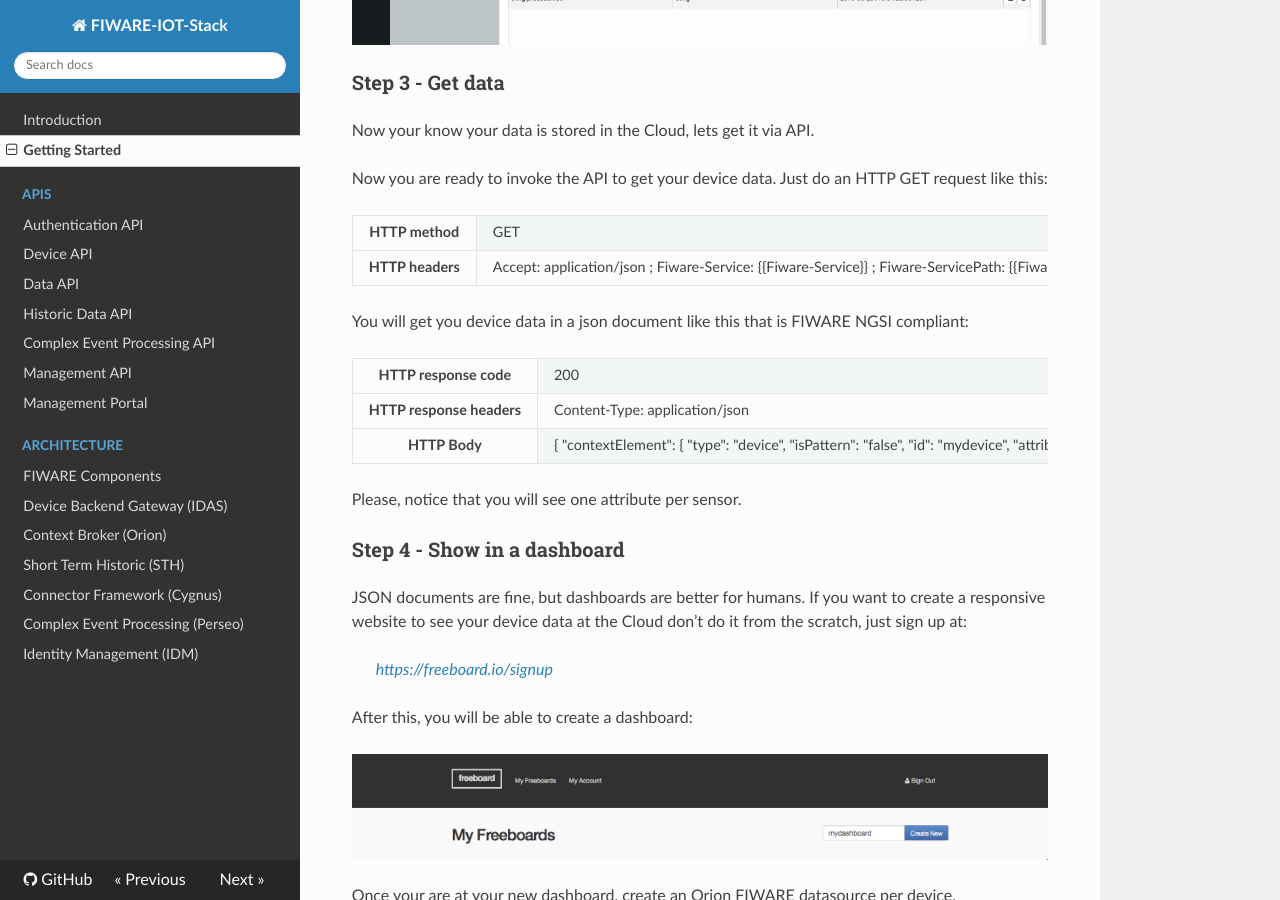
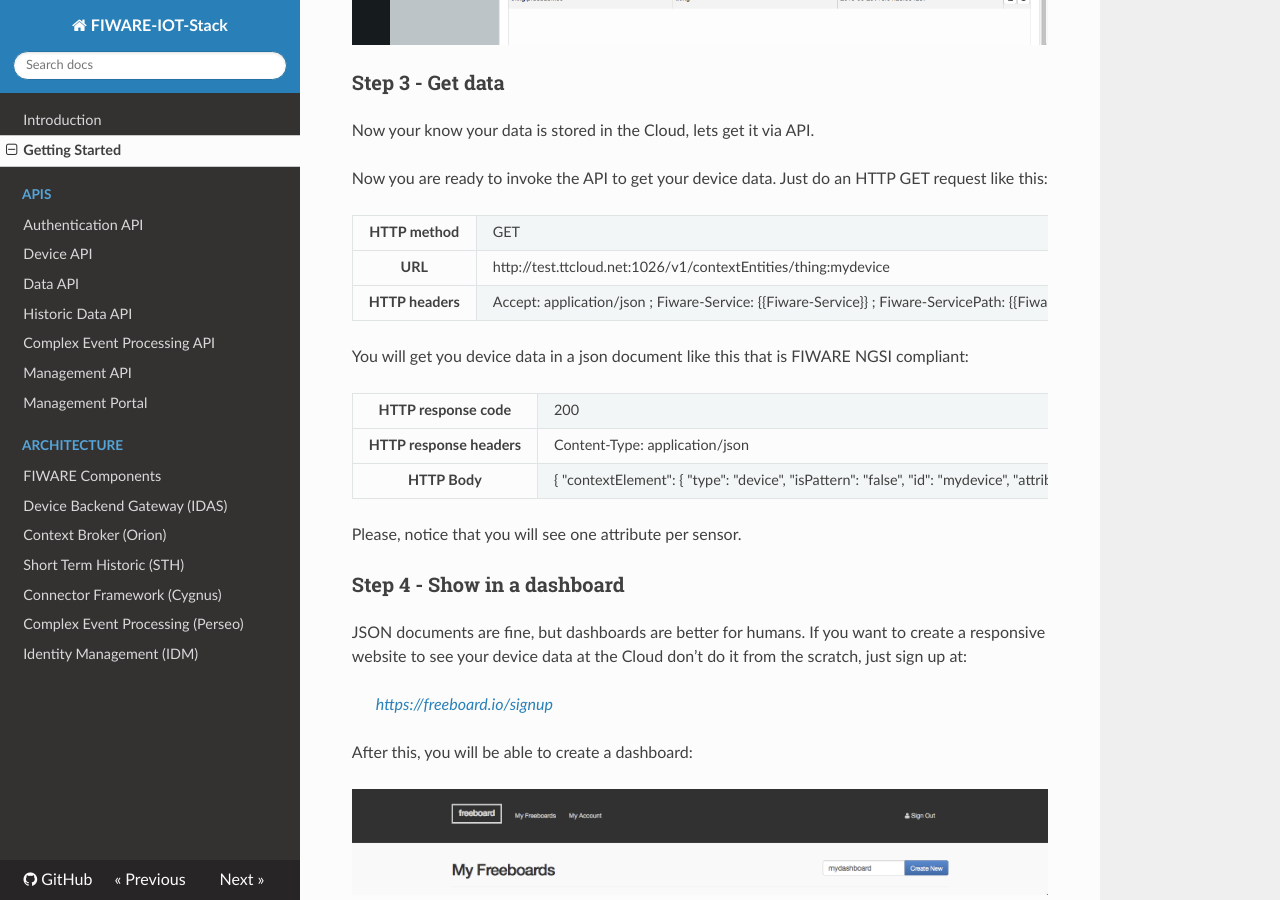
Before and after one commit to telefonicaid/thinking-cities, an MkDocs documentation site: the page built from docs/quickguide.md, in a window 1280 px wide and 900 px high, scrolled down 1945 px. Built offline with MkDocs 1.6.1, drawn with Linux system fonts in a browser that asks for light colours; nearby versions of some CDN libraries; old or Windows-style settings are respelled for this version of MkDocs.

Commit message:
Update quickguide.md

```diff
--- a/docs/quickguide.md
+++ b/docs/quickguide.md
@@ -117,6 +117,10 @@
   <tr>
     <th>HTTP method</th>
     <td>GET</td>
+  </tr>
+  <tr>
+    <th>URL</th>
+    <td>http://test.ttcloud.net:1026/v1/contextEntities/thing:mydevice</td>
   </tr>
   <tr>
     <th>HTTP headers</th>
```
